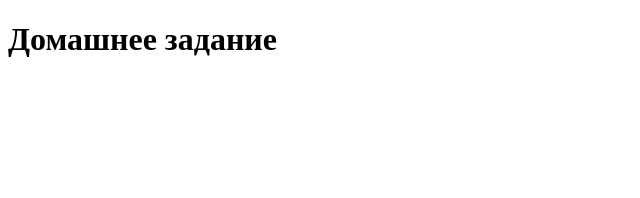
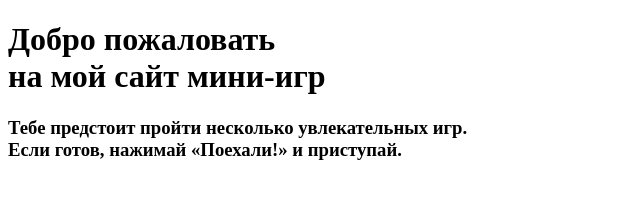
Before and after one commit to JustTeacher/Homework1, a plain HTML site: page index.html in a window 1280 px wide. Shown: the whole page, without its empty margins (0-640 px from the left). Drawn offline with Linux system fonts and the light colour scheme.

Commit message:
added file styke.css

```diff
--- a/index.html
+++ b/index.html
@@ -6,6 +6,10 @@
     <title>Document</title>
 </head>
 <body>
-    <h1>Домашнее задание</h1>
+    <header class="header">
+       <h1>Добро пожаловать <br> на мой сайт мини-игр</h1>
+       <h3>Тебе предстоит пройти несколько увлекательных игр. <br> Если готов, нажимай «Поехали!» и приступай.</h3>
+
+    </header>
 </body>
 </html>
--- /dev/null
+++ b/styles.css
@@ -0,0 +1,4 @@
+* {
+    padding: 0;
+    margin: 0;
+  }
```
